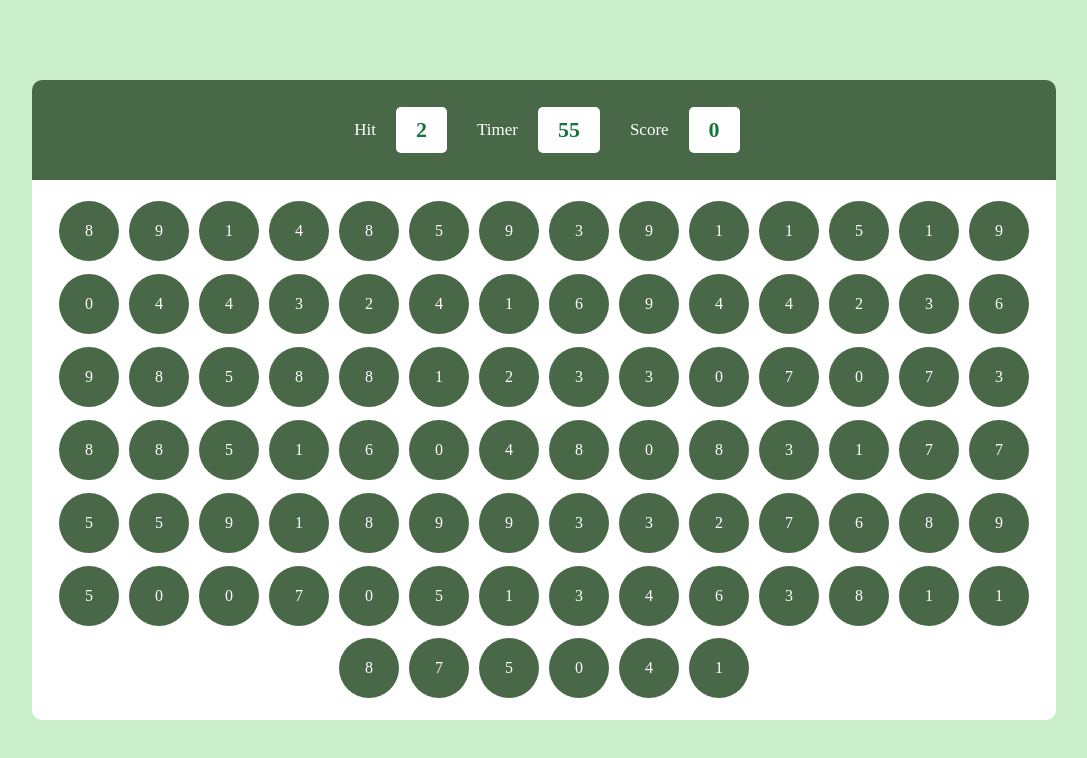
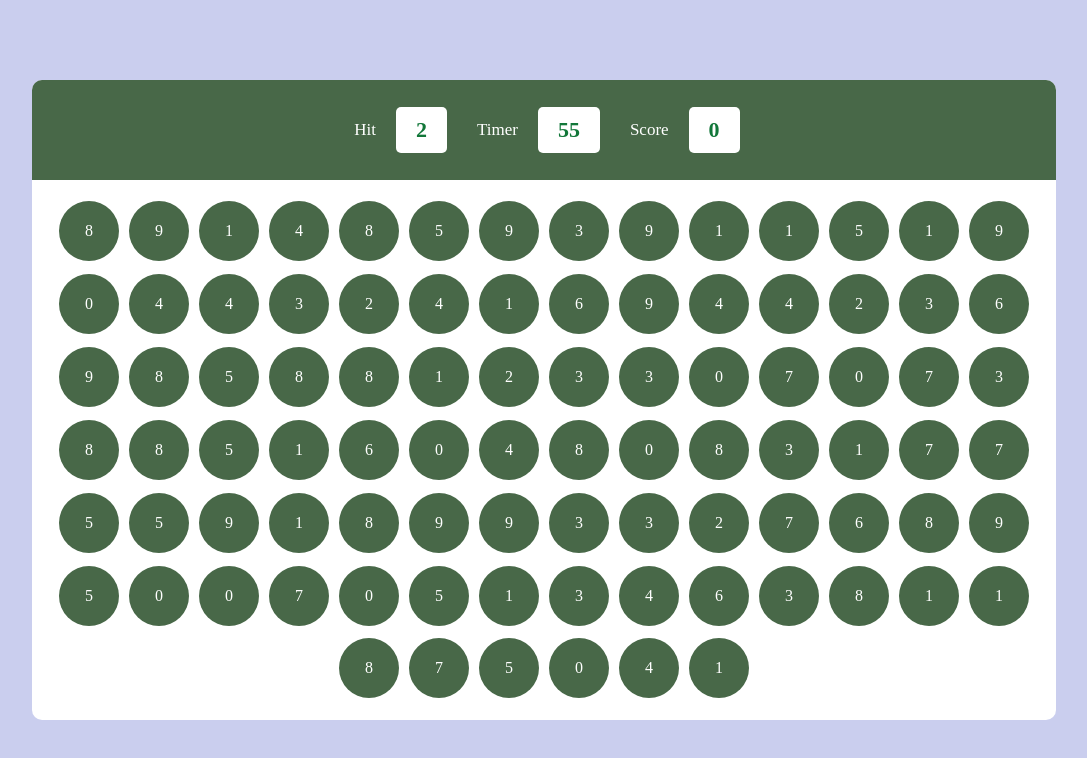
Before and after one commit to DevAbhinay789/bubble-game, a plain HTML site: page index.html in a window 1280 px wide. Shown: the whole page, without its empty margins (96-1183 px from the left). Drawn offline with Linux system fonts and the light colour scheme.

Commit message:
backgroung clr changes

```diff
--- a/style.css
+++ b/style.css
@@ -15,7 +15,7 @@ html,body{
   align-items: center;
    width:100%;
   height: 100%;
- background-color: rgb(202,238,202);
+ background-color: rgb(202, 206, 238);
 
 }
 
```
